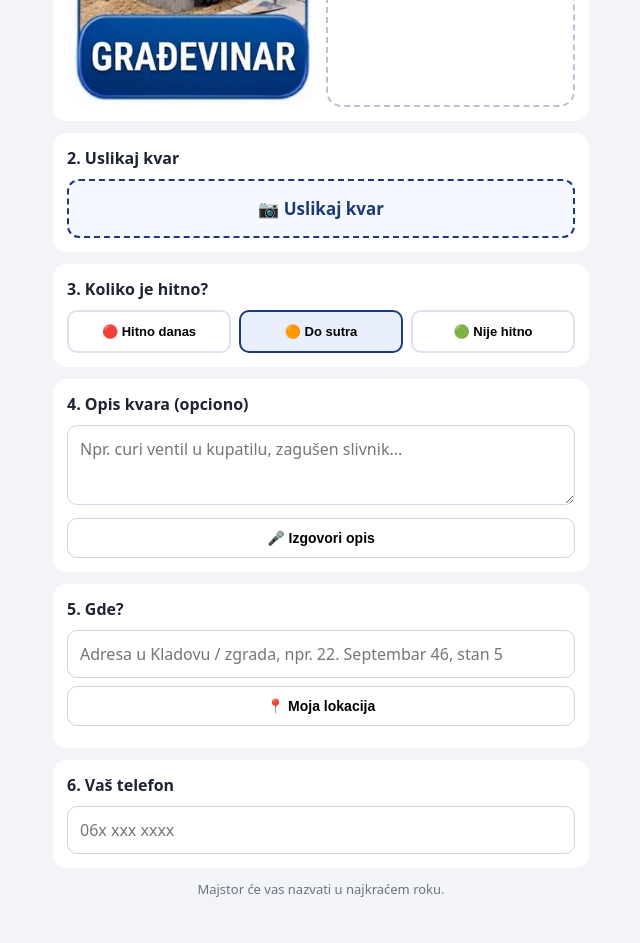
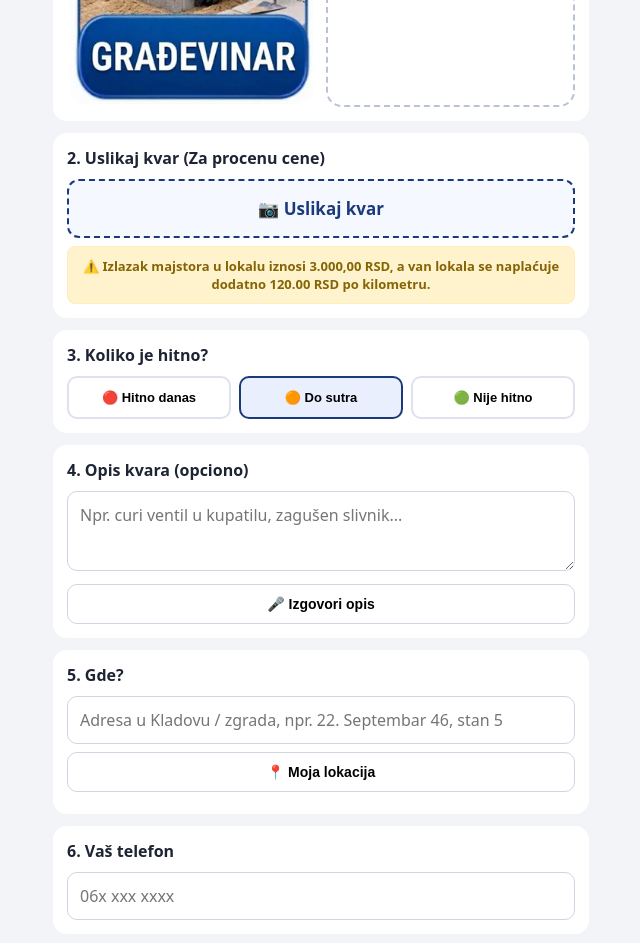
Before and after one commit to sgavrilovic85/majstor-kladovo, a plain HTML site: page index.html in a window 1280 px wide. Shown: the part 2360-3303 px from the top of the page, without its empty margins (319-959 px from the left). Drawn offline with nearby package versions, Linux system fonts and the light colour scheme.

Commit message:
Update index.html

```diff
--- a/index.html
+++ b/index.html
@@ -41,6 +41,7 @@ textarea{min-height:80px;resize:vertical}
 #slanje{background:var(--nar);color:#fff;flex:2}
 .zovi{background:var(--zel);color:#fff}
 small.n{display:block;margin-top:8px;color:var(--sv);font-size:13px;text-align:center}
+.napomena-teren{background:#fff3cd;color:#856404;padding:10px;border-radius:8px;font-size:13px;margin-top:8px;text-align:center;font-weight:600;border:1px solid #ffeeba;}
 #mapa{height:calc(100vh - 170px);min-height:340px;border-radius:14px}
 .st{display:flex;gap:10px;background:#fff;border-radius:14px;padding:10px;margin-bottom:10px}
 .st img{width:84px;height:84px;object-fit:cover;border-radius:10px;background:#e6e9f1;flex:none}
@@ -65,10 +66,12 @@ small.n{display:block;margin-top:8px;color:var(--sv);font-size:13px;text-align:c
 <section id="prijava" class="pr on">
  <div class="sek"><h3>1. Šta vam treba?</h3>
   <div class="mreza" id="kats"></div></div>
- <div class="sek"><h3>2. Uslikaj kvar</h3>
+ <div class="sek"><h3>2. Uslikaj kvar (Za procenu cene)</h3>
   <label class="foto" for="fajl">📷 Uslikaj kvar</label>
   <input type="file" id="fajl" accept="image/*" capture="environment" hidden>
-  <img id="pre" alt="Slika kvara"></div>
+  <img id="pre" alt="Slika kvara">
+  <div class="napomena-teren">⚠️ Izlazak majstora u lokalu iznosi 3.000,00 RSD, a van lokala se naplaćuje dodatno 120.00 RSD po kilometru.</div>
+ </div>
  <div class="sek"><h3>3. Koliko je hitno?</h3>
   <div class="hit" id="hit">
    <button data-h="Hitno danas">🔴 Hitno danas</button>
@@ -95,7 +98,7 @@ small.n{display:block;margin-top:8px;color:var(--sv);font-size:13px;text-align:c
 <div id="ok"><div><h2>✅ Poziv poslat!</h2><p>Javićemo vam se uskoro.</p><button onclick="this.closest('#ok').style.display='none'">U redu</button></div></div>
 
 <script>
-// ===== PODEŠAVANJA (popuni) =====
+// ===== PODEŠAVANJA =====
 const SUPABASE_URL = "";
 const SUPABASE_KEY = "";
 const TELEFON = "+381638434412";
```
